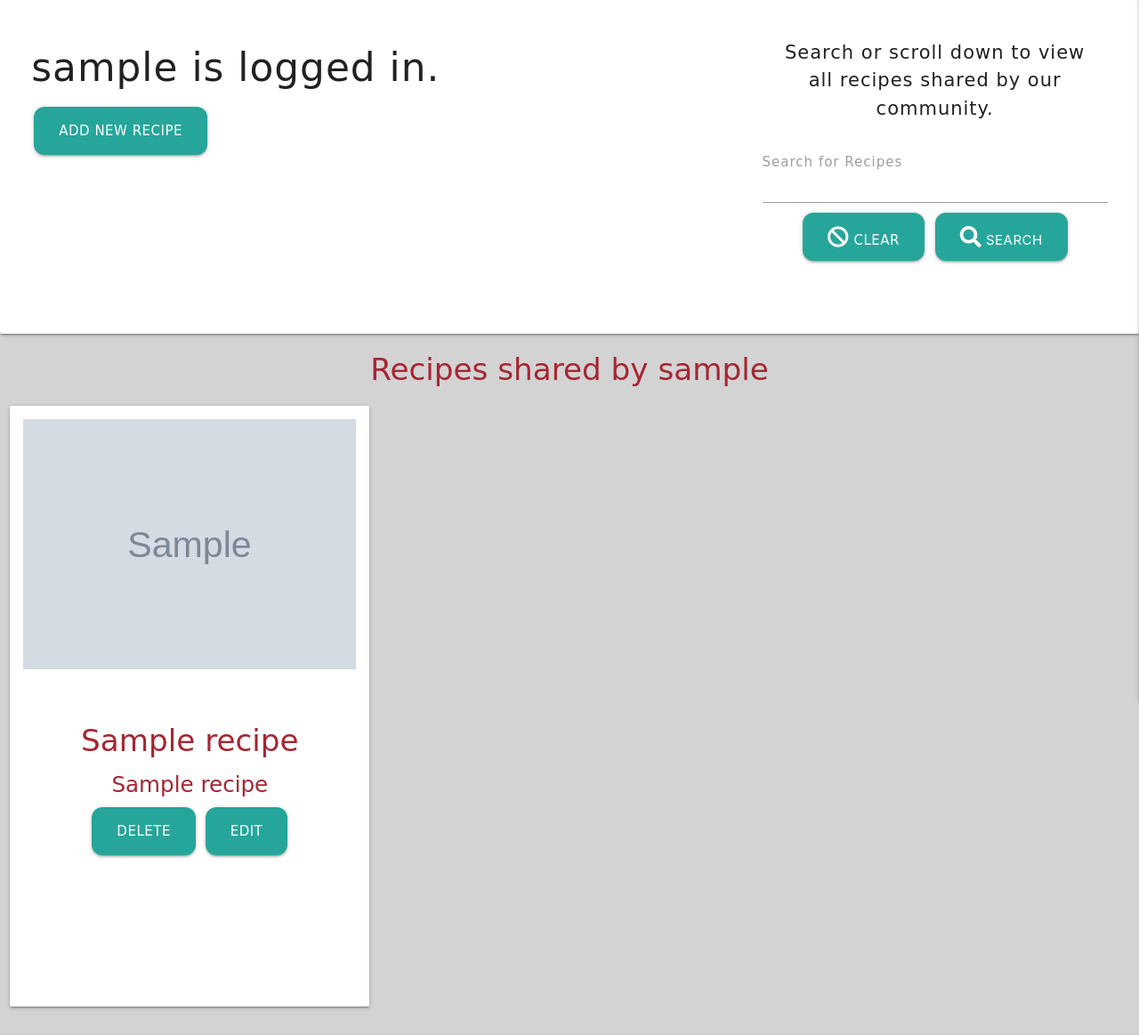
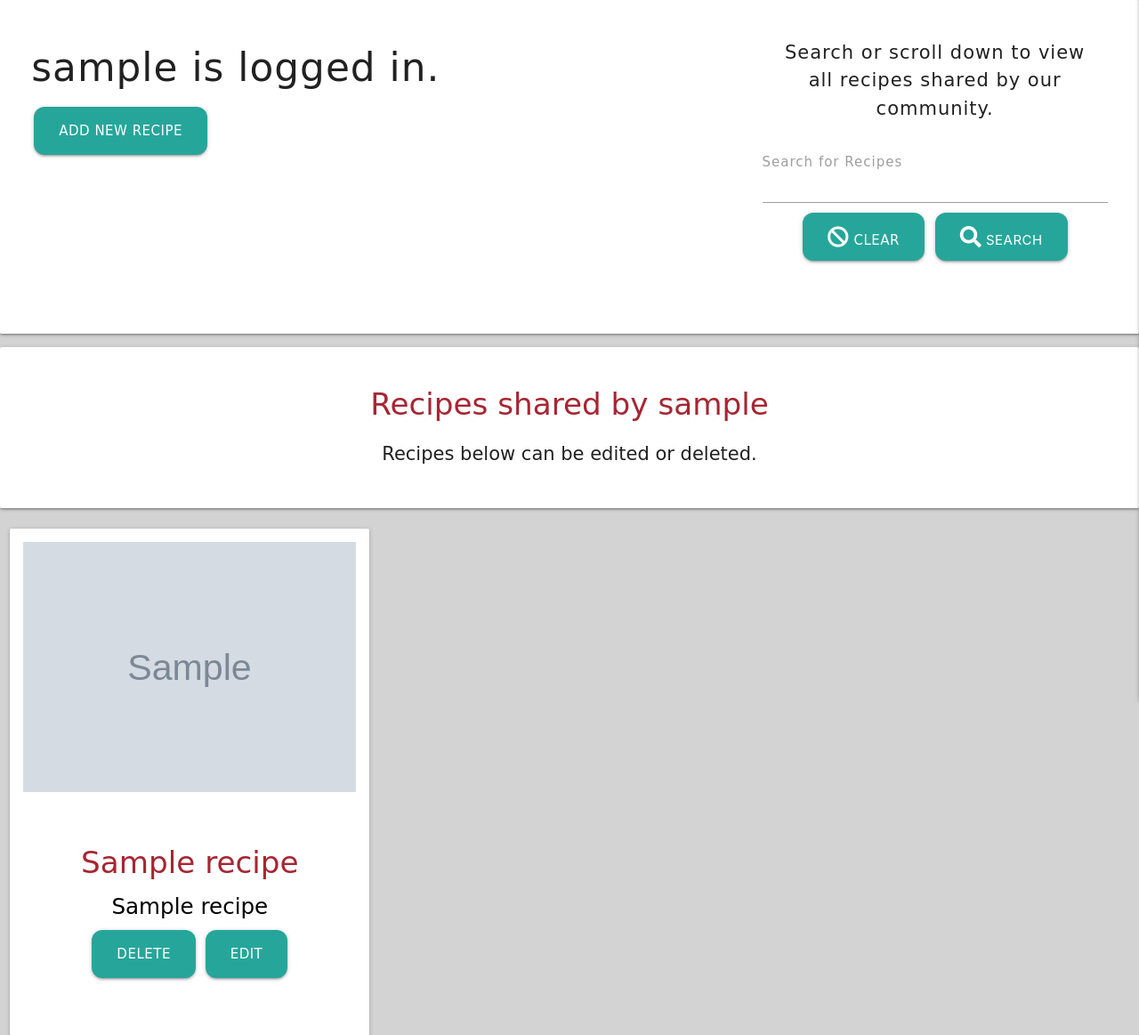
Before and after one commit to Code-Institute-Submissions/alandoherty95-reciprocate-app, a Flask app: page /profile/1 in a window 1280 px wide. Shown: the part 73-1236 px from the top of the page at 89% size. Run offline with Flask 2, Linux system fonts and the light colour scheme; the visitor is signed in with stand-in values (Sample User, id 1); grey boxes marked "Sample" are stand-in pictures; a database or web service that is not in the repository returns one stand-in record (values such as "Sample title"); some libraries are stand-ins or nearby versions; some web fonts are replaced.

Commit message:
Added helper text to forms, added white background to headings

```diff
--- a/static/css/style.css
+++ b/static/css/style.css
@@ -151,6 +151,7 @@ h1 > span {
 .forms {
   background-color: #ffffff;
   padding: 1rem;
+  width: 50%;
 }
 
 .card-image img.activator {
--- a/templates/add_recipe.html
+++ b/templates/add_recipe.html
@@ -54,6 +54,9 @@
                 <textarea id="image_url" name="image_url" minlenght="4" maxlenght="200"
                     class="materialize-textarea validate" required></textarea>
                 <label for="image_url">Image URL</label>
+                <span class="helper-text">
+                    Full image URL must be provided for image to be displayed.
+                </span>
             </div>
         </div>
         <!-- submit button -->
--- a/templates/profile.html
+++ b/templates/profile.html
@@ -28,7 +28,10 @@
 <!-- all recipes -->
 {% if recipes|length > 0 %}
 <div class="row">
-    <h4 class="center-align">Recipes shared by {{ username }}</h4>
+    <div class="card-panel">
+        <h4 class="center-align">Recipes shared by {{ username }}</h4>
+        <p class="info">Recipes below can be edited or deleted.</p>
+    </div>
     {% for recipe in recipes %}
     <div class="col s12 m6 l4">
         <div class="card card-recipe">
@@ -38,7 +41,7 @@
             <div class="card-content center-align">
                 <span class="card-title activator">
                     <h4>{{ recipe.recipe_name }}</h4>
-                    <h5>{{ recipe.category_name }}</h5>
+                    <h5 class="black-text">{{ recipe.category_name }}</h5>
                 </span>
                 <a href="#modal-{{recipe._id}}" class="waves-effect waves-light btn-large modal-trigger">Delete</a>
                 <a href="{{ url_for('edit_recipe', recipe_id=recipe._id) }}" class="waves-effect waves-light btn-large">Edit</a>
@@ -46,9 +49,10 @@
             <div class="card-reveal">
                 <span class="card-title">
                     <h4>{{ recipe.recipe_name }}</h4>
-                    <h5>{{ recipe.category_name }}</h5>
+                    <h5 class="black-text">{{ recipe.category_name }}</h5>
                     <i class="far fa-times-circle right"></i>
                 </span>
+                <br>
                 <h6>What do I need?</h6>
                 <p>{{ recipe.recipe_ingredients }}</p>
                 <h6>What do I do?</h6>
```
Also changed, not shown: templates/recipes.html (+6 -3 lines).
